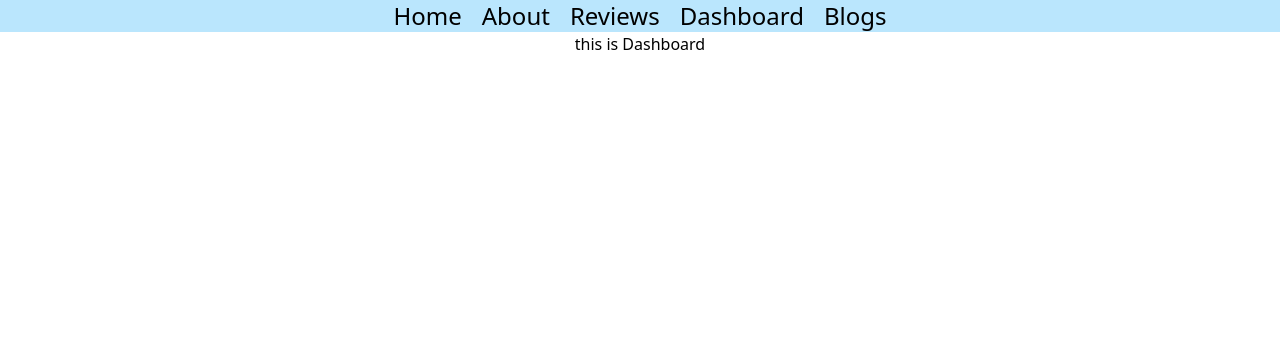
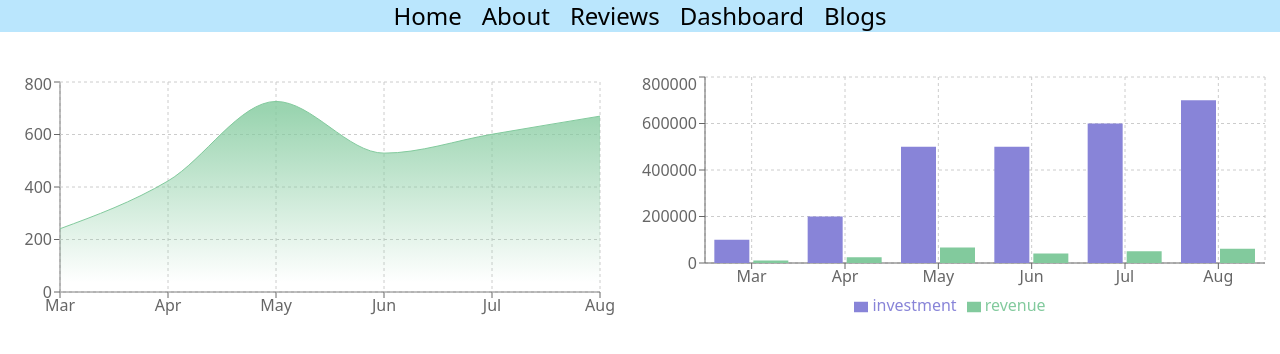
Before and after one commit to kausarahamed/Assignment-9, a React (Create React App) app: page /dashboard in a window 1280 px wide. Shown: the top 354 px of the page. Built offline with nearby package versions, Linux system fonts and the light colour scheme.

Commit message:
dashboard compleate

```diff
--- a/src/component/Dashboard/Dashboard.js
+++ b/src/component/Dashboard/Dashboard.js
@@ -1,9 +1,67 @@
-import React from "react";
+import React, { useEffect, useState } from "react";
+import {
+  Area,
+  AreaChart,
+  Bar,
+  BarChart,
+  CartesianGrid,
+  Legend,
+  Line,
+  LineChart,
+  Tooltip,
+  XAxis,
+  YAxis,
+} from "recharts";
 
 const Dashboard = () => {
+  const [data, setdata] = useState([]);
+  useEffect(() => {
+    fetch("data.json")
+      .then((response) => response.json())
+      .then((json) => setdata(json));
+  }, []);
   return (
     <div>
-      <h1>this is Dashboard </h1>
+      <div className="mt-10 grid grid-cols-2">
+        <div>
+          <AreaChart
+            width={630}
+            height={250}
+            data={data}
+            margin={{ top: 10, right: 30, left: 0, bottom: 0 }}
+          >
+            <defs>
+              <linearGradient id="colorPv" x1="0" y1="0" x2="0" y2="1">
+                <stop offset="5%" stopColor="#82ca9d" stopOpacity={0.8} />
+                <stop offset="95%" stopColor="#82ca9d" stopOpacity={0} />
+              </linearGradient>
+            </defs>
+            <XAxis dataKey="month" />
+            <YAxis />
+            <CartesianGrid strokeDasharray="3 3" />
+            <Tooltip />
+
+            <Area
+              type="monotone"
+              dataKey="sell"
+              stroke="#82ca9d"
+              fillOpacity={1}
+              fill="url(#colorPv)"
+            />
+          </AreaChart>
+        </div>
+        <div>
+          <BarChart width={630} height={250} data={data}>
+            <CartesianGrid strokeDasharray="3 3" />
+            <XAxis dataKey="month" />
+            <YAxis />
+            <Tooltip />
+            <Legend />
+            <Bar dataKey="investment" fill="#8884d8" />
+            <Bar dataKey="revenue" fill="#82ca9d" />
+          </BarChart>
+        </div>
+      </div>
     </div>
   );
 };
```
